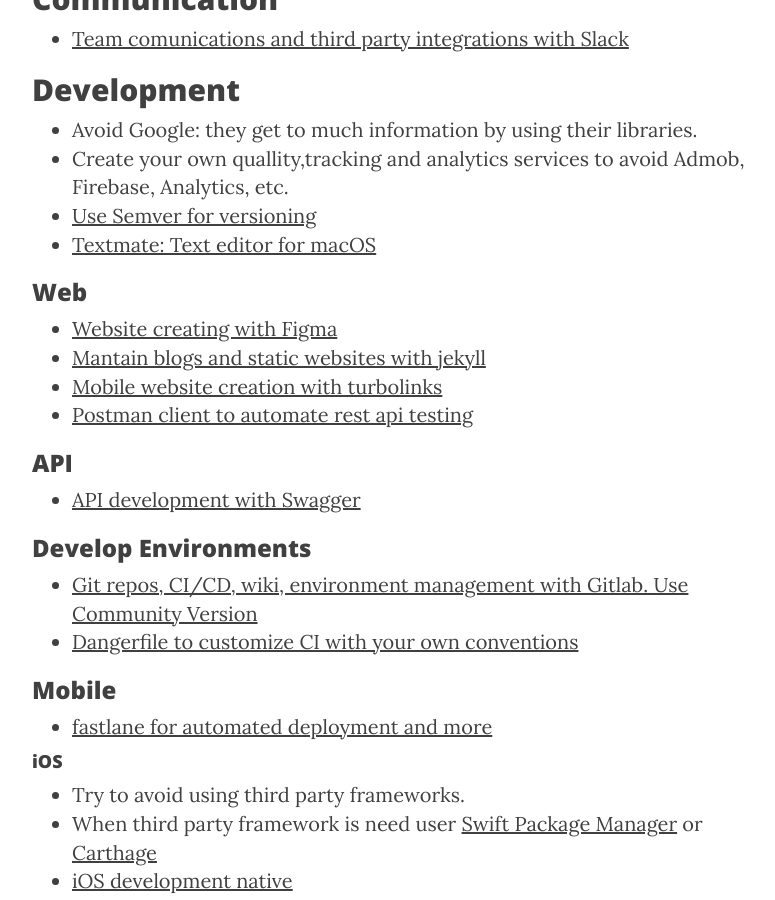
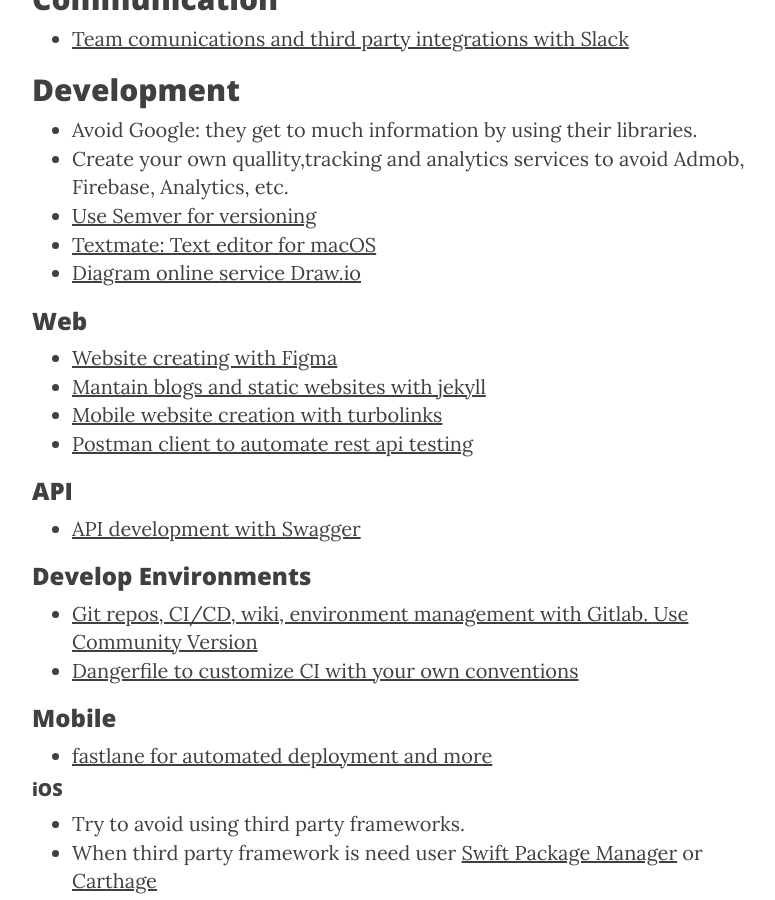
Before and after one commit to madcato/madcato.github.io, a Jekyll site: the page built from _posts/2019-06-09-software-tools.markdown, in a window 1280 px wide and 900 px high, scrolled down 721 px. Shown: the whole window, without its empty margins (233-1008 px from the left). Built offline with Jekyll 4.4.1, drawn with Linux system fonts in a browser that asks for light colours; nearby versions of some CDN libraries.

Commit message:
Update software tools

```diff
--- a/_posts/2019-06-09-software-tools.markdown
+++ b/_posts/2019-06-09-software-tools.markdown
@@ -19,6 +19,7 @@
 - Create your own quallity,tracking and analytics services to avoid Admob, Firebase, Analytics, etc.
 - [Use Semver for versioning](https://semver.org)
 - [Textmate: Text editor for macOS](https://macromates.com)
+- [Diagram online service Draw.io](https://www.draw.io)
 
 ### Web
 
```
